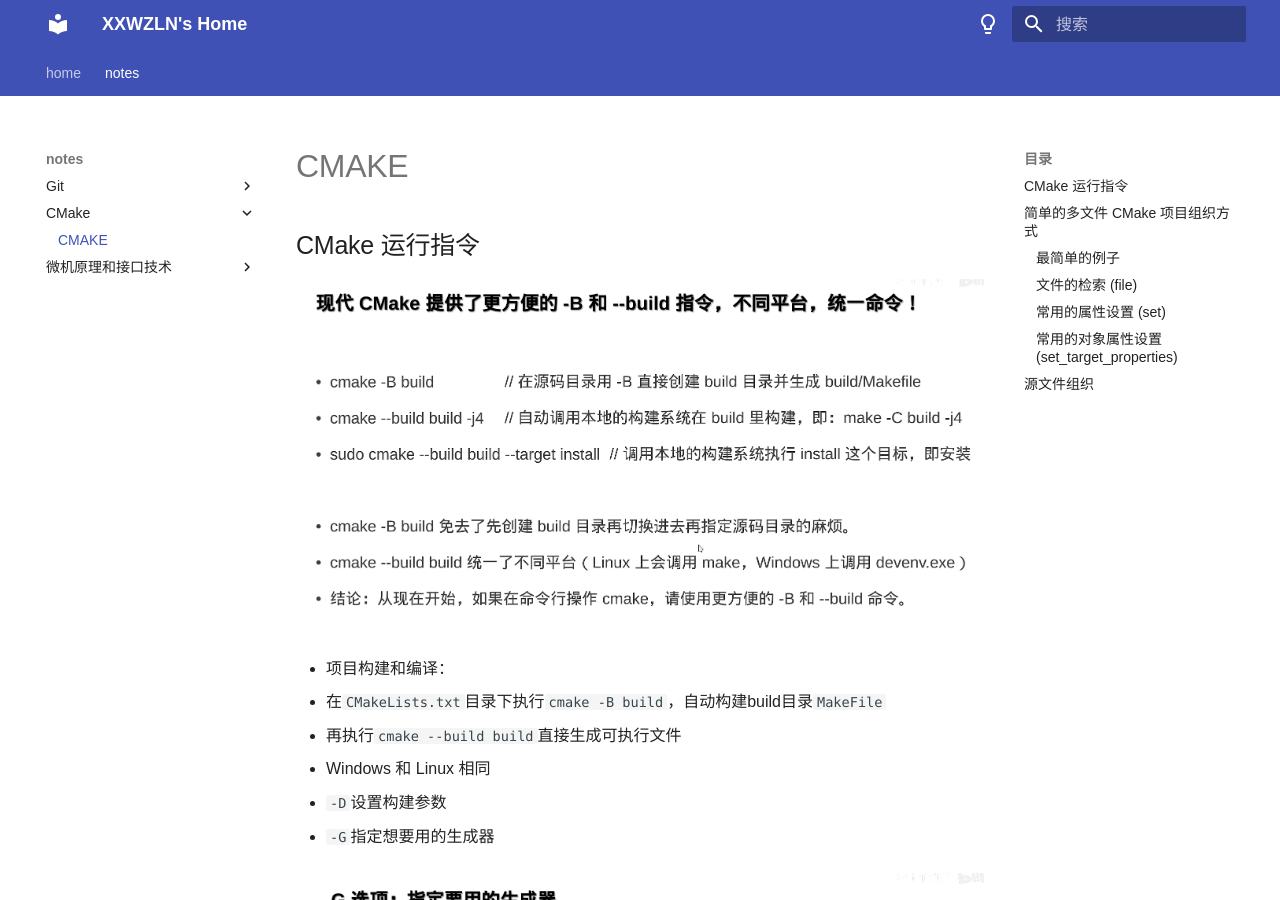
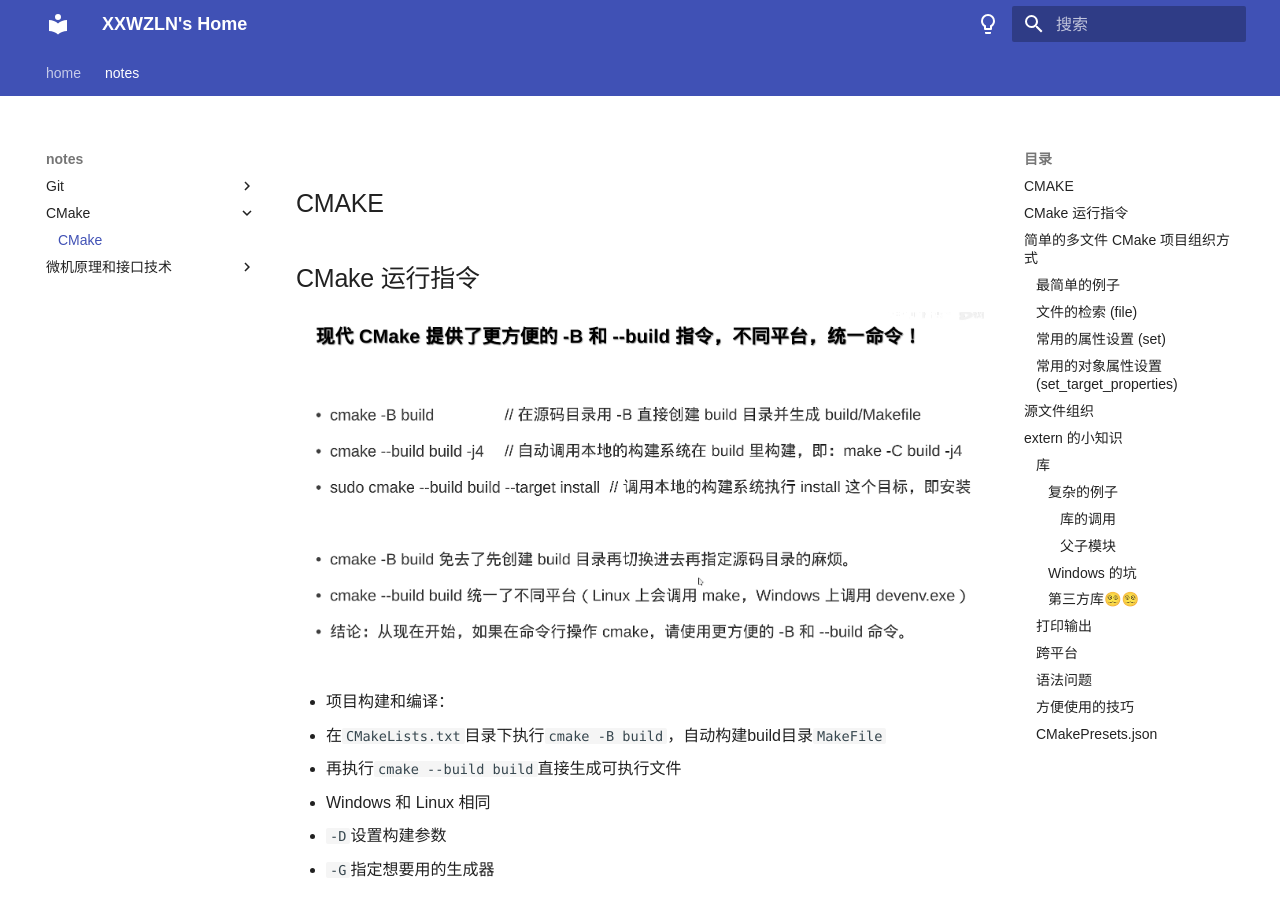
Before and after one commit to XXWZLN/XXWZLN.github.io, an MkDocs documentation site: the page built from docs/notes/CMake/CMake.md, in a window 1280 px wide and 900 px high. Built offline with MkDocs 1.6.1 and Material for MkDocs 9.7.7, drawn with Linux system fonts in a browser that asks for light colours; a style sheet for code colours, icons or effects is not loaded.

```diff
--- a/docs/notes/CMake/CMake.md
+++ b/docs/notes/CMake/CMake.md
@@ -1,4 +1,4 @@
-# CMAKE
+## CMAKE
 
 ## CMake 运行指令
 
```
Also changed, not shown: 1 other file.
